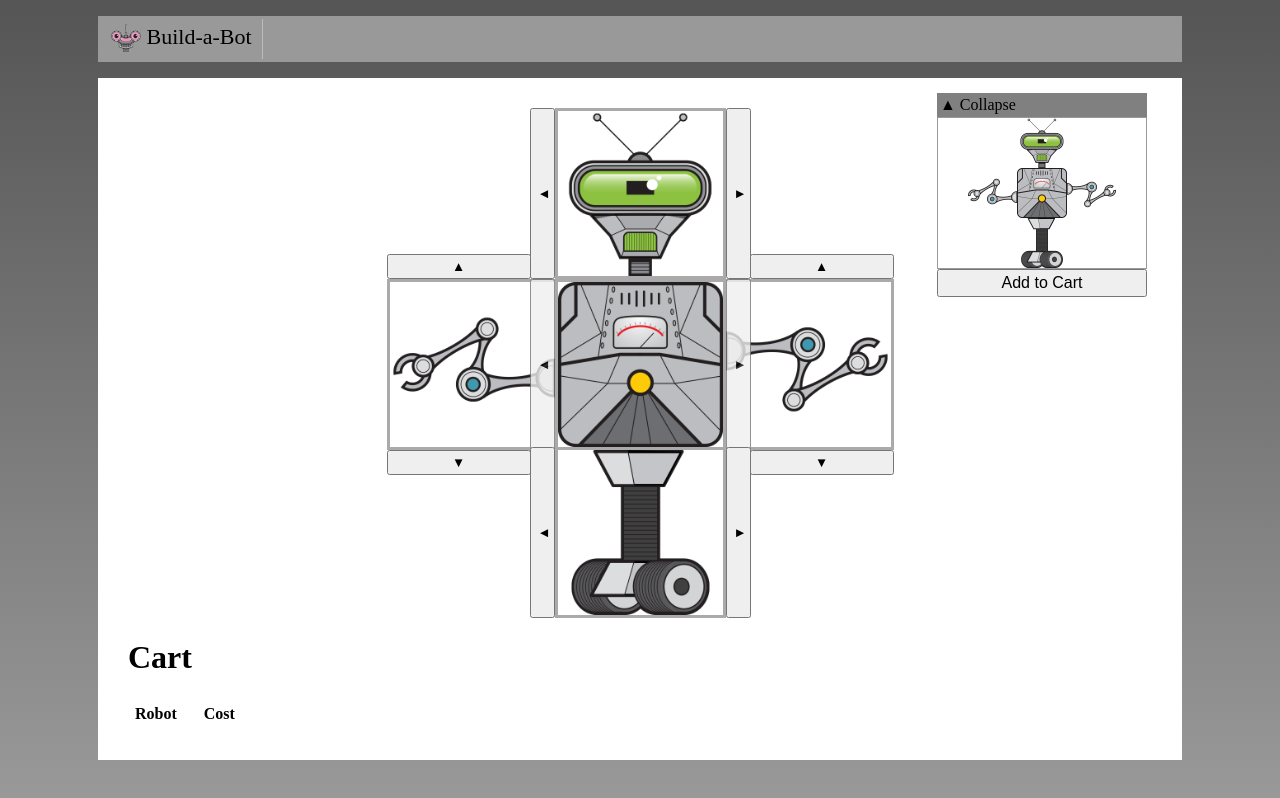
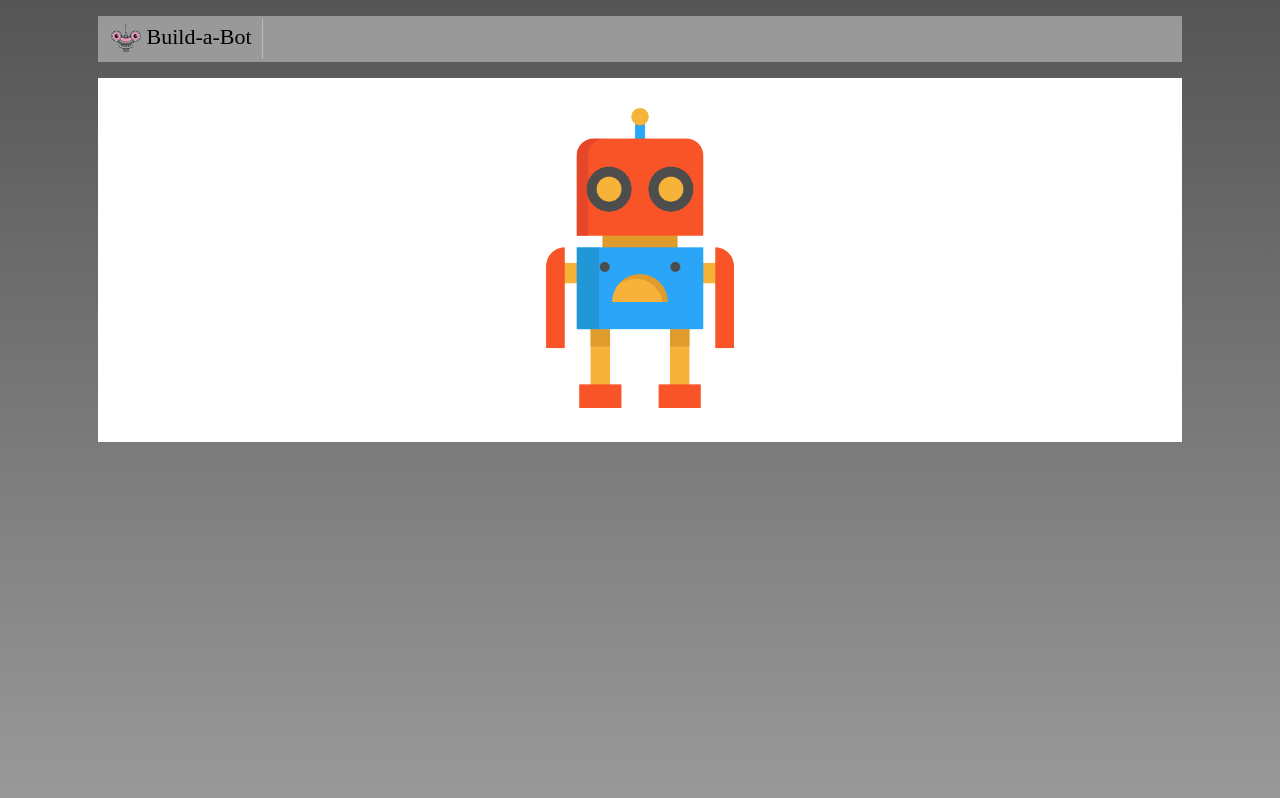
Before and after one commit to ChristopherHearne/Vue-Project, a Vue app: page / in a window 1280 px wide. Built offline with nearby package versions, Linux system fonts and the light colour scheme.

Commit message:
router implemented with routes for the homepage and robotbuilder

```diff
--- a/src/App.vue
+++ b/src/App.vue
@@ -10,19 +10,13 @@
     </nav>
   </header>
   <main>
-    <RobotBuilder />
+    <router-view />
   </main>
 </template>
 
 <script>
-import HomePage from './home/HomePage.vue'
-import RobotBuilder from './build/RobotBuilder.vue'
-import Search from './search/Search.vue';
 export default {
   name: 'App',
-  components: {
-    RobotBuilder
-  },
   data(){
     return {userName: 'Chrissy Fish'}
   },
--- a/src/main.js
+++ b/src/main.js
@@ -1,4 +1,7 @@
 import { createApp } from 'vue'
 import App from './App.vue'
+import router from './router'
 
-createApp(App).mount('#app')
+createApp(App)
+    .use(router)
+    .mount('#app')
--- a/src/router/index.js
+++ b/src/router/index.js
@@ -1,9 +1,16 @@
-import { createRouter } from 'vue-router'
+import { createRouter, createWebHashHistory } from 'vue-router'
 import HomePage from '../home/HomePage.vue'
+import RobotBuilder from '../build/RobotBuilder.vue'
 export default createRouter({
+    history: createWebHashHistory(),
     routes: [{
         path: '/',
         name: 'Home',
         component: HomePage,
+    },
+    {
+        path: '/build',
+        name: 'RobotBuilder',
+        component: RobotBuilder,
     }],
 })
```
